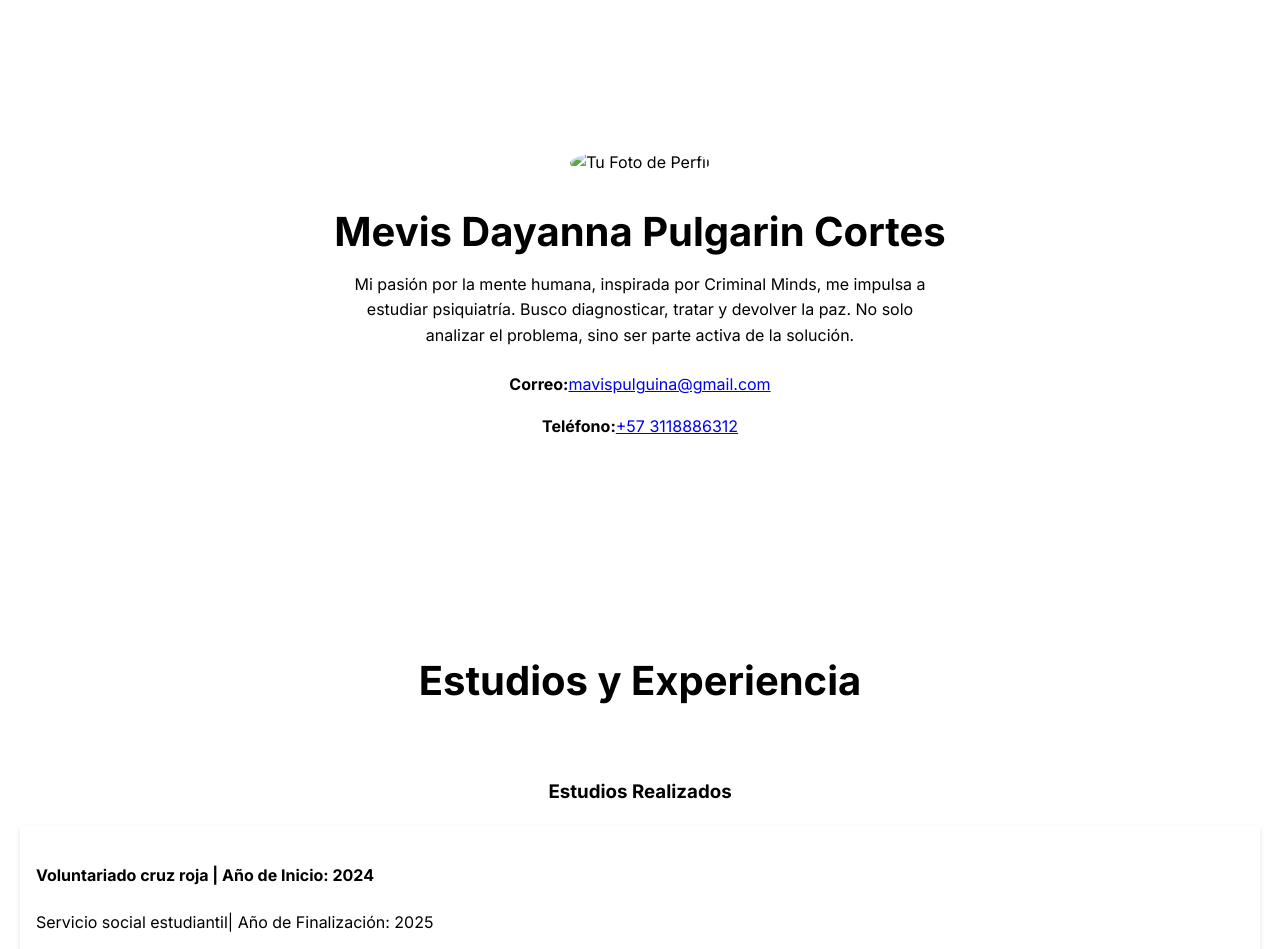
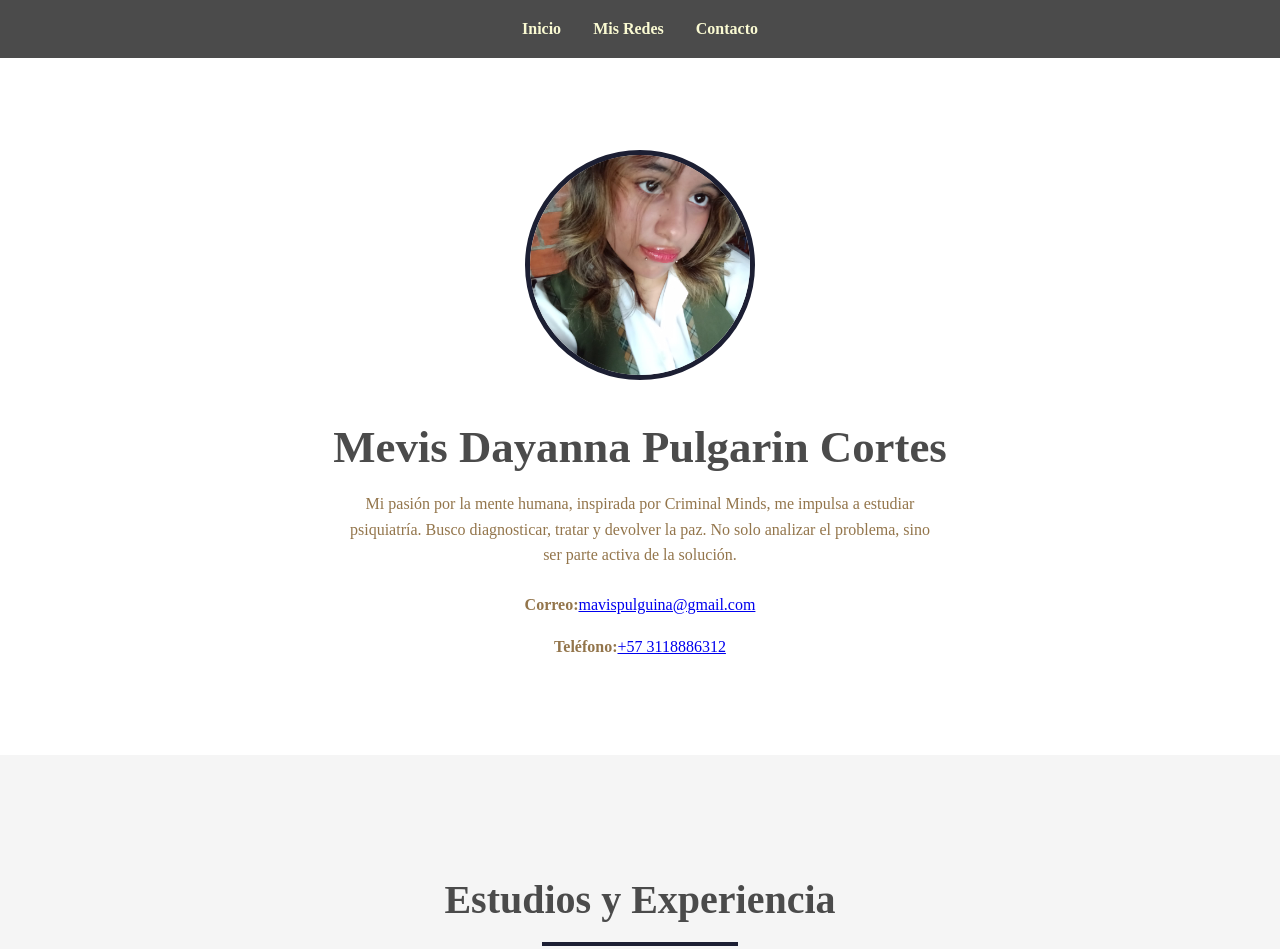
Before and after one commit to mevis-pulgarin/Milandingpage, a plain HTML site: page index.html in a window 1280 px wide. Shown: the top 949 px of the page. Drawn offline with Linux system fonts and the light colour scheme; a web font is replaced by a local one.

Commit message:
cambios nuevos

```diff
--- a/Style.css
+++ b/Style.css
@@ -1,15 +1,15 @@
 /* Estilos generales */
 :root {
-    /*--primary-color: #1c1f33;
-    --secondary-color: #474a51;
-    --text-color: #000000;;
-    --background-color: #f5f5dc;
+    --primary-color: #1c1f33;
+    --secondary-color: #4b4b4b;
+    --text-color: #93754b;;
+    --background-color: #f5f5f5;
     --light-gray: #ecf0f1;*/
 }
 
 
 body {
-    font-family: "inter", sans-serif;
+    font-family: "Patrick hand";
     line-height: 1.6;
     margin: 0;
     padding: 0;
@@ -39,7 +39,7 @@ body {
 }
 
 .nav-link {
-    color: white;
+    color: lightgoldenrodyellow;
     text-decoration: none;
     font-weight: bold;
     transition: color 0.3s ease;
@@ -78,16 +78,16 @@ body {
 }
 
 .profile-photo {
-    width: 250px;
-    height: 250px;
-    border-radius: 50%;
+    width: 220px;
+    height: 220px;
+    border-radius: 55%;
     object-fit: cover;
     border: 5px solid var(--primary-color);
     margin-bottom: 1rem;
 }
 
 .profile-name {
-    font-size: 2.5rem;
+    font-size: 2.8rem;
     margin: 0.5rem 0;
     color: var(--secondary-color);
 }
@@ -104,12 +104,12 @@ body {
 }
 
 .list li {
-    background-color: white;
+    background-color: #d5e2fdf6;
     border-left: 5px solid var(--primary-color);
     padding: 1rem;
     margin-bottom: 1rem;
     box-shadow: 0 2px 5px rgba(0,0,0,0.1);
-    text-align: left;
+    text-align: center;
 }
 
 .list-inline li {
@@ -166,7 +166,7 @@ body {
 .contact-form textarea {
     padding: 1rem;
     margin-bottom: 1rem;
-    border: 1px solid #ccc;
+    border: 1px solid #8072bc;
     border-radius: 5px;
 }
 
@@ -182,7 +182,7 @@ body {
 }
 
 .submit-button:hover {
-    background-color: #2980b9;
+    background-color: #a82569;
 }
 
 /* Footer */
@@ -211,5 +211,4 @@ body {
     .list li {
         text-align: center;
     }
-
 }
--- a/index.html
+++ b/index.html
@@ -4,7 +4,7 @@
     <meta charset="UTF-8">
     <meta name="viewport" content="width=device-width, initial-scale=1.0">
     <style>
-@import url('https://fonts.googleapis.com/css2?family=Inter:ital,opsz,wght@0,14..32,100..900;1,14..32,100..900&display=swap');
+@import url('https://fonts.googleapis.com/css2?family=Patrick+Hand+SC&display=swap');
 </style>
     <title>Mi CV - Landing Page4</title>
     <link rel="stylesheet" href="./Style.css">
@@ -23,7 +23,7 @@
 
     <section id="inicio" class="section profile-section">
         <div class="profile-container">
-            <img src="./pato.jpg" alt="Tu Foto de Perfil" class="profile-photo">
+            <img src="./mevis.jpg" alt="Tu Foto de Perfil" class="profile-photo">
             <h1 class="profile-name">Mevis Dayanna Pulgarin Cortes</h1>
             <p class="profile-summary">
                 Mi pasión por la mente humana, inspirada por Criminal Minds, me impulsa a estudiar psiquiatría. Busco diagnosticar, tratar y devolver la paz. No solo analizar el problema, sino ser parte activa de la solución.
```
